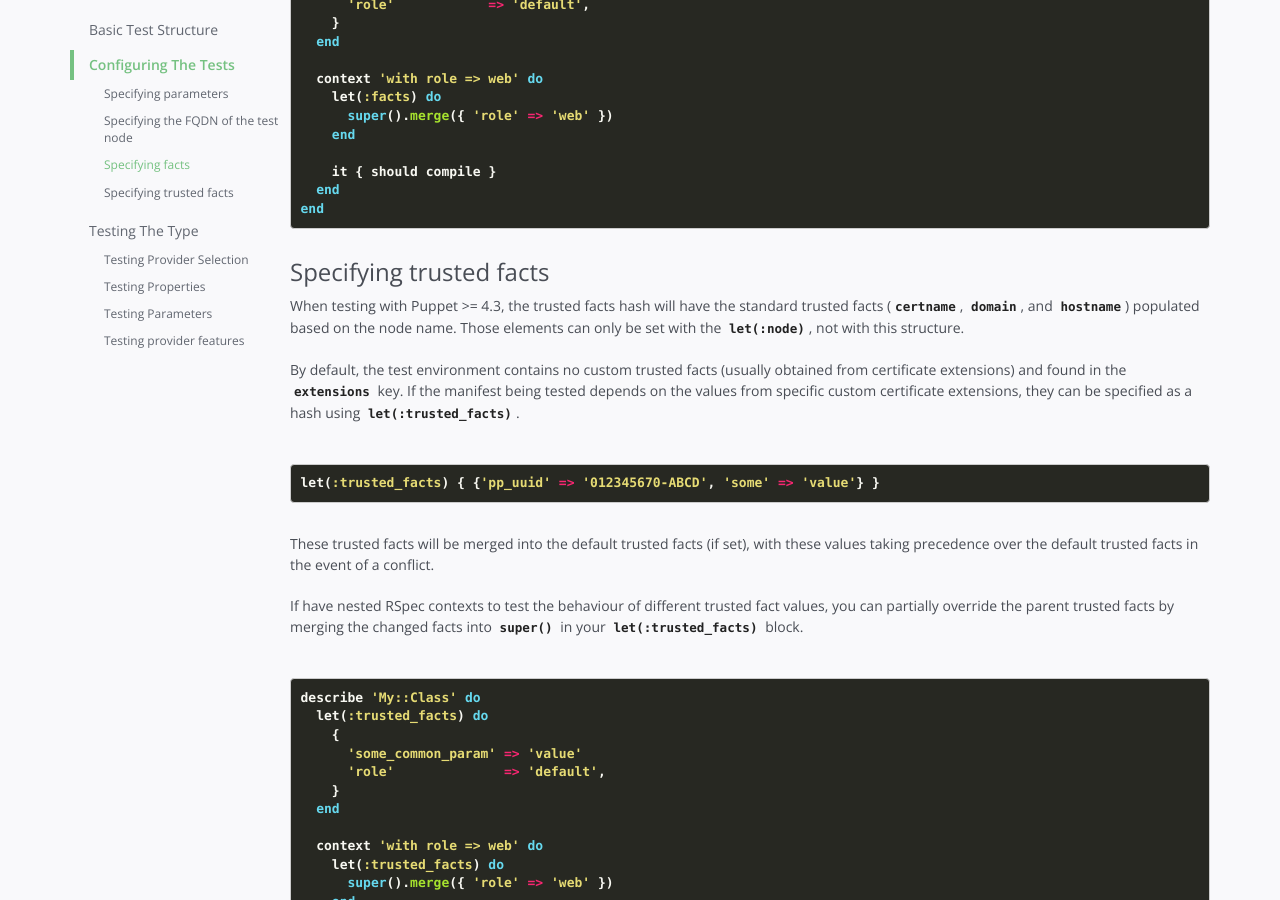
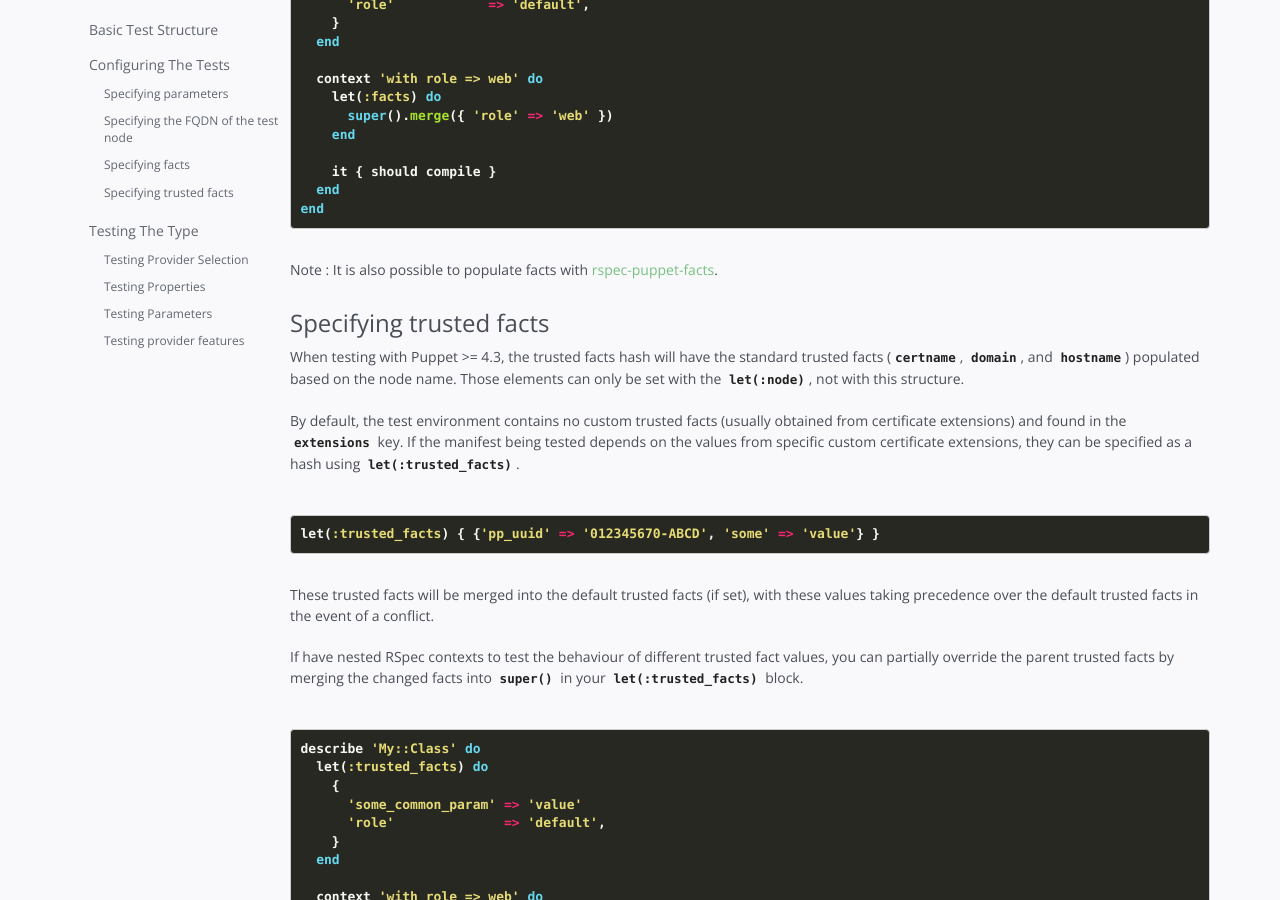
Before and after one commit to rodjek/rspec-puppet, a Jekyll site: the page built from docs/documentation/types/index.md, in a window 1280 px wide and 900 px high, scrolled down 2443 px. Built offline with Jekyll 4.4.1, drawn with Linux system fonts in a browser that asks for light colours.

Commit message:
docs : add note about rspec-puppet-facts

```diff
--- a/docs/_includes/facts_inputs.md
+++ b/docs/_includes/facts_inputs.md
@@ -53,6 +53,8 @@
 end
 {% endhighlight %}
 
+Note : It is also possible to populate facts with [rspec-puppet-facts](https://github.com/mcanevet/rspec-puppet-facts).
+
 ### Specifying trusted facts
 
 When testing with Puppet >= 4.3, the trusted facts hash will have the standard
```
